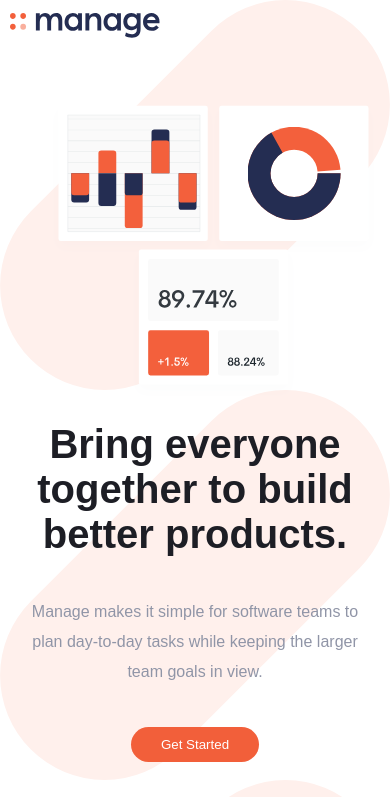
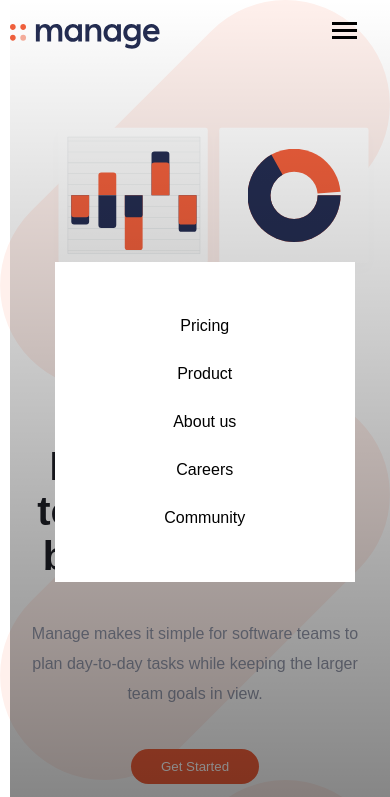
Before and after one commit to BelayAdamu/Manage-landing-page, a website: page index.html in a window 390 px wide. Shown: the top 797 px of the page. Drawn offline with Linux system fonts and the light colour scheme; a web font is replaced by a local one.

Commit message:
Navbar prepared

```diff
--- a/index.html
+++ b/index.html
@@ -13,11 +13,18 @@
         <header>
             <div class="company_logo"></div>
             <div class="navbar">
-                <a href="#">Pricing</a>
-                <a href="#">Product</a>
-                <a href="#">About us</a>
-                <a href="#">Careers</a>
-                <a href="#">Community</a>
+                <div class="nav-links">
+                    <a href="#">Pricing</a>
+                    <a href="#">Product</a>
+                    <a href="#">About us</a>
+                    <a href="#">Careers</a>
+                    <a href="#">Community</a>
+                </div>
+            </div>
+            <div class="nav_button">
+                <div></div>
+                <div></div>
+                <div></div>
             </div>
             <div class="action_button no_1"><button>Get Started</button></div>
         </header>
--- a/styles/styles.css
+++ b/styles/styles.css
@@ -18,11 +18,12 @@ body{
 }
 /*////////////////////////////////////////////////////////////////////////////////////////////////////////////////////////////////////////////////////////*/
 header{
+    position: relative;
     display: flex;
     flex-direction: row;
     justify-content: space-between;
     width: 95%;
-    height: auto;
+    height: 72px;
     align-items: center;
     align-self: center;
 }
@@ -34,12 +35,19 @@ header{
     background-repeat: no-repeat;
     background-size: 100% auto;
 }
-.navbar {
+.navbar{
+    display: flex;
+    justify-content: center;
+    align-items: center;
+    width: 70%;
+}
+.nav-links {
+    margin: 0px auto;
     display: flex;
     flex-direction: row;
-    justify-content: space-between;
+    justify-content: center;
 }
-.navbar a{
+.nav-links a{
     text-decoration: none;
     color: black;
     display: block;
@@ -53,6 +61,7 @@ header{
     background-color: hsl(12, 88%, 59%);
     padding: 10px 30px;
 }
+
 /*////////////////////////////////////////////////////////////////////////////////////////////////////////////////////////////////////////////////////////*/
 .ad_flex_wrapper{
     display: flex;
@@ -351,8 +360,55 @@ footer{
         background-repeat: repeat-y;
         background-size: 100% auto;
     }
+    .disable_scroll{
+        height: 100vh;
+        min-height:640px;
+        overflow-y: hidden;
+    }
+    .disp_none{
+        display: none;
+    }
+    .company_logo{
+        margin-right: auto;
+    }
     .navbar {
-        display: none;
+        width: 100vw;
+        height: 100vh;
+        min-height: 640px;
+        background-image: linear-gradient(to bottom, rgba(0,0,0,0), rgba(0,0,0,0.5) );
+        position: absolute;
+        top: 0%;
+        overflow: scroll;
+    }
+    .nav-links{
+        background-color: white;
+        width: 300px;
+        height: 320px;
+        display: flex;
+        flex-direction: column;
+        overflow: visible;
+        justify-content: center;
+    }
+    .nav-links a{
+        margin: 15px auto;
+    }
+    .nav_button{
+        position: absolute;
+        display: flex;
+        flex-direction: column;
+        justify-content:center;
+        align-items: center;
+        width: 36px;
+        height: 36px;
+        right: 18px;
+        top: 12px;
+        z-index: 10;
+    }
+    .nav_button div{
+        width: 70%;
+        height:3px;
+        margin: 2px 0px;
+        background-color: black;
     }
     .no_1 {
         display: none;
@@ -568,9 +624,6 @@ footer{
         width: 100%;
     }
 /*////////////////////////////////////////////////////////////////////////////////////////////////////////////////////////////////////////*/
-    .input_button_section{
-        order: 1;
-    }
     .font_awsome_section{
         width: 80%;
     }
```
